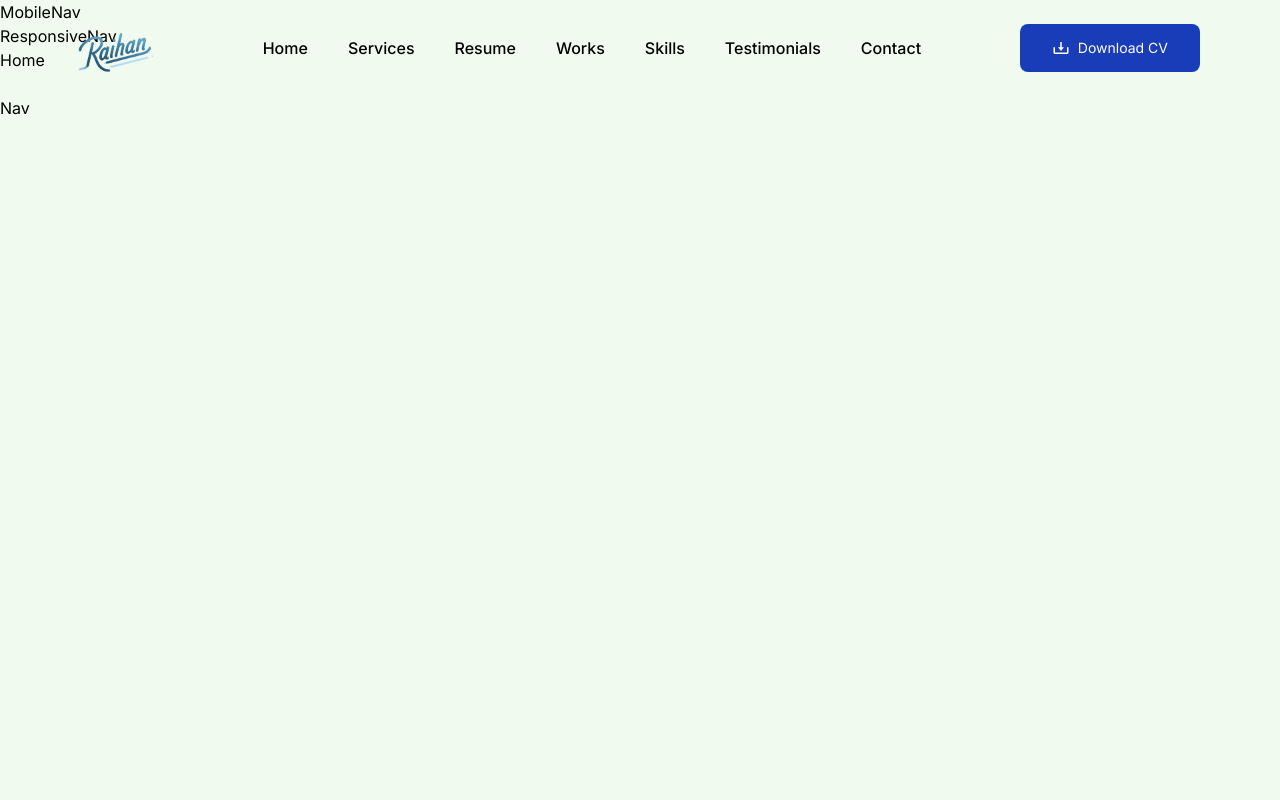
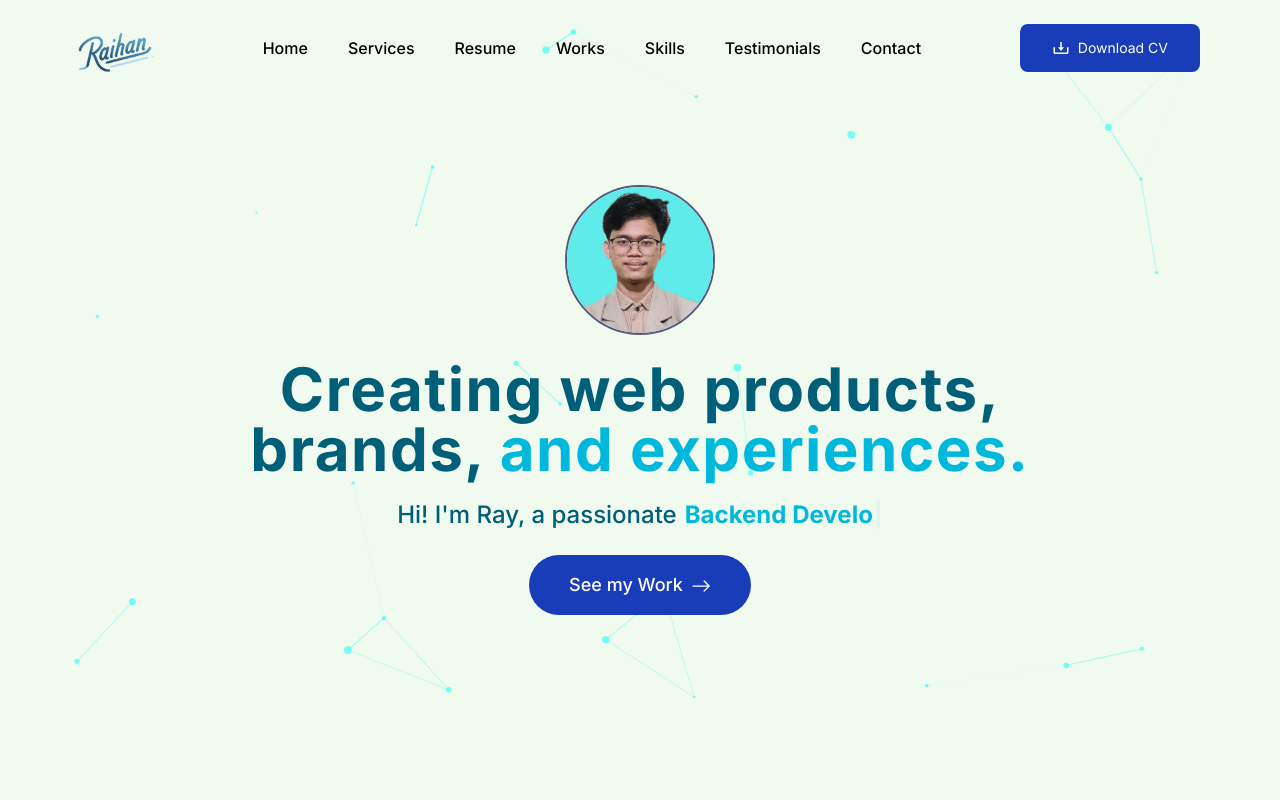
Before and after one commit to raihan-rizky/ray_portfolio, a Next.js app in the folder ray_portfolio/: page / in a window 1280 px wide. Shown: the top 800 px of the page. Built offline with nearby package versions, Linux system fonts and the light colour scheme.

Commit message:
Add new images and SVG files; initialize TypeScript configuration
- Added new PNG images: s3.png and s4.png
- Added SVG files: next.svg, vercel.svg, and window.svg
- Created tsconfig.json for TypeScript configuration with strict settings and module resolution

```diff
--- /dev/null
+++ b/ray_portfolio/components/Home/Hero/Hero.tsx
@@ -0,0 +1,56 @@
+"use client";
+import React from "react";
+import Image from "next/image";
+import Typewriter from "typewriter-effect";
+import { BsArrowRight } from "react-icons/bs";
+import ParticlesHero from "./ParticleBackground";
+
+const Hero = () => {
+  return (
+    <div className="relative h-screen flex items-center bg-cyan-20 justify-center text-cyan-800 overflow-hidden flex-col">
+      <ParticlesHero />
+      <div className="relative z-10 flex flex-col items-center">
+        <Image
+          src="/images/s1.jpg"
+          alt="hero iamge"
+          width={150}
+          height={150}
+          className="rounded-full border-2 border-[#0c0c48aa]"
+        />
+        <h1 className="text-2xl sm:text-4xl md:text-5xl lg:text-6xl mt-6 text-center font-bold tracking-wide">
+          Creating web products, <br />
+          brands,
+          <span className="text-cyan-500"> and experiences.</span>
+        </h1>
+        <h2 className="mt-5 text-sm px-2 text-center sm:text-2xl font-medium flex items-center">
+          Hi! I&apos;m Ray, a passionate
+          <span className="text-cyan-500 font-bold">
+            <Typewriter
+              options={{
+                strings: [
+                  "Frontend Developer",
+                  "Backend Developer",
+                  "Web Developer",
+                ],
+                autoStart: true,
+                loop: true,
+                delay: 75,
+                deleteSpeed: 50,
+                wrapperClassName: "pl-2",
+              }}
+            />
+          </span>
+        </h2>
+        <button
+          className="mt-6 px-10 py-4 bg-blue-800 hover:bg-blue-900 transition-all duration-300
+        cursor-pointer rounded-full text-lg font-medium"
+        >
+          <span className="text-white">See my Work</span>
+          <BsArrowRight className="w-5 h-5 ml-2 inline-block text-white" />
+        </button>
+      </div>
+    </div>
+  );
+};
+
+export default Hero;
--- /dev/null
+++ b/ray_portfolio/components/Home/Hero/ParticleBackground.tsx
@@ -0,0 +1,89 @@
+// components/ParticlesHero.tsx
+"use client";
+
+import { useEffect, useMemo, useState } from "react";
+import Particles, { initParticlesEngine } from "@tsparticles/react";
+import {
+  type Container,
+  type ISourceOptions,
+  MoveDirection,
+  OutMode,
+} from "@tsparticles/engine";
+import { loadSlim } from "@tsparticles/slim";
+
+// Need to install @tsparticles/react , @tsparticles/engine and @tsparticles/slim packages
+// npm install @tsparticles/react @tsparticles/engine @tsparticles/slim
+
+export default function ParticlesHero() {
+  const [init, setInit] = useState(false);
+
+  useEffect(() => {
+    initParticlesEngine(async (engine) => {
+      await loadSlim(engine);
+    }).then(() => {
+      setInit(true);
+    });
+  }, []);
+
+  const particlesLoaded = async (container?: Container): Promise<void> => {
+    console.log(container);
+  };
+
+  const options: ISourceOptions = useMemo(
+    () => ({
+      background: {
+        color: { value: "transparent" }, // Transparent for overlay use
+      },
+      fullScreen: {
+        enable: false,
+      },
+      fpsLimit: 60,
+      interactivity: {
+        events: {
+          onClick: { enable: true, mode: "push" },
+          onHover: { enable: true, mode: "repulse" },
+        },
+        modes: {
+          push: { quantity: 4 },
+          repulse: { distance: 100, duration: 0.4 },
+        },
+      },
+      particles: {
+        color: { value: "#00FFFF" },
+        links: {
+          color: "#00FFFF",
+          distance: 150,
+          enable: true,
+          opacity: 0.4,
+          width: 1,
+        },
+        move: {
+          direction: MoveDirection.none,
+          enable: true,
+          outModes: { default: OutMode.out },
+          speed: 2,
+        },
+        number: {
+          density: { enable: true, area: 800 },
+          value: 60,
+        },
+        opacity: { value: 0.5 },
+        shape: { type: "circle" },
+        size: { value: { min: 1, max: 4 } },
+      },
+      detectRetina: true,
+    }),
+    []
+  );
+
+  if (!init) return null;
+
+  return (
+    <Particles
+      id="tsparticles"
+      particlesLoaded={particlesLoaded}
+      options={options}
+      className="absolute inset-0 "
+    />
+  );
+}
--- a/ray_portfolio/components/Home/Home.tsx
+++ b/ray_portfolio/components/Home/Home.tsx
@@ -1,7 +1,14 @@
-import React from 'react'
+import React from "react";
+import Hero from "./Hero/Hero";
+import Services from "./Services/Services";
 
 const Home = () => {
-  return <div className='overflow-hidden h-[2000px]' >Home</div>
-}
+  return (
+    <div className="overflow-hidden h-[2000px]">
+      <Hero />
+      <Services />
+    </div>
+  );
+};
 
-export default Home
+export default Home;
--- a/ray_portfolio/components/Home/Navbar/MobileNav.tsx
+++ b/ray_portfolio/components/Home/Navbar/MobileNav.tsx
@@ -1,9 +1,47 @@
-import React from 'react'
+import { NavLinks } from "@/constant/constant";
+import Link from "next/link";
+import React from "react";
+import { CgClose } from "react-icons/cg";
 
-const MobileNav = () => {
+type Props = {
+  showNav: boolean;
+  closeNav: () => void;
+};
+
+const MobileNav = ({ closeNav, showNav }: Props) => {
+  const navOpen = showNav ? "translate-x-0" : "translate-x-[100%]";
+
   return (
-    <div>MobileNav</div>
-  )
-}
+    <div>
+      {/* overlay */}
+      <div
+        className={`fixed inset-0 ${navOpen} transform transition-all right-0 duration-500 z-10002 bg-black
+      opacity-70 w-full h-screen`}
+      >
+        {" "}
+      </div>
+      {/* nav links */}
+      <div
+        className={`text-white ${navOpen} fixed justify-center flex flex-col h-full transform transition-all duration-500 delay-300
+        w-[80%] sm:w-[60%] bg-cyan-600 space-y-6 z-100050 right-0`}
+      >
+        {NavLinks.map((link) => {
+          return (
+            <Link key={link.id} href={link.url}>
+              <p className="text-white w-fit text-xl ml-12 border-b-[1.5px] pb-1 border-white sm:text-[30px]">
+                {link.label}
+              </p>
+            </Link>
+          );
+        })}
+        {/* cross button */}
+        <CgClose
+          onClick={closeNav}
+          className="absolute top-[0.7rem] right-[1.4rem] sm:w-8 sm:h-8 w-6 h-6"
+        />
+      </div>
+    </div>
+  );
+};
 
-export default MobileNav
+export default MobileNav;
--- a/ray_portfolio/components/Home/Navbar/Nav.tsx
+++ b/ray_portfolio/components/Home/Navbar/Nav.tsx
@@ -1,13 +1,17 @@
 "use client";
-import React from 'react'
-import Image from 'next/image'
-import { NavLinks } from '@/constant/constant'
-import Link from 'next/link'
-import { BiDownload } from 'react-icons/bi'
-import { HiBars3BottomRight } from 'react-icons/hi2'
-import { useState, useEffect } from 'react'
+import React from "react";
+import Image from "next/image";
+import { NavLinks } from "@/constant/constant";
+import Link from "next/link";
+import { BiDownload } from "react-icons/bi";
+import { HiBars3BottomRight } from "react-icons/hi2";
+import { useState, useEffect } from "react";
 
-const Nav = () => {
+type Props = {
+  openNav: () => void;
+};
+
+const Nav = ({ openNav }: Props) => {
   const [navBg, setNavBg] = useState(false);
   useEffect(() => {
     const handler = () => {
@@ -20,43 +24,60 @@ const Nav = () => {
 
     window.addEventListener("scroll", handler);
 
-        return () => window.addEventListener("scroll", handler)
-
-    }, [])
+    return () => window.addEventListener("scroll", handler);
+  }, []);
   return (
-    <div className= {`transition-all ${navBg ? ' bg-{#0f142ed9} shadow-md' : 'fixed'}
-     duration-200 h-[12vh] z-10000 fixed w-full`}>
-        <div className='flex items-center h-full justify-between w-[90%] mx-auto'>
+    <div
+      className={`transition-all ${
+        navBg ? " bg-{#0f142ed9} shadow-md" : "fixed"
+      }
+     duration-200 h-[12vh] z-10000 fixed w-full`}
+    >
+      <div className="flex items-center h-full justify-between w-[90%] mx-auto">
         {/* LOQGO */}
-            <div className='flex items-center space-x-2'>
-                <div className='w-25 h-15 flex items-center justify-center flex-col'>
-                    <Image src='/images/raihan_logo.png' alt='logo' width={200} height={200}/>
+        <div className="flex items-center space-x-2">
+          <div className="w-25 h-15 flex items-center justify-center flex-col">
+            <Image
+              src="/images/raihan_logo.png"
+              alt="logo"
+              width={200}
+              height={200}
+            />
           </div>
-
         </div>
         {/* NavLinks */}
-                <div className='hidden lg:flex space-x-10 items-center'>
+        <div className="hidden lg:flex space-x-10 items-center">
           {NavLinks.map((link) => {
-                        return <Link key={link.id} href={link.url} className="text-base hover:text-cyan-300 text-gray font-medium transition-all duration-200">
+            return (
+              <Link
+                key={link.id}
+                href={link.url}
+                className="text-base hover:text-cyan-300 text-gray font-medium transition-all duration-200"
+              >
                 <p>{link.label}</p>
               </Link>
+            );
           })}
-
         </div>
         {/* Buttons */}
-                    <div className='flex items-center space-x-4'>
+        <div className="flex items-center space-x-4">
           {/* CV Button */}
-                        <button className ='px-8 py-3.5 text-sm cursor-pointer rounded-lg bg-blue-800 hover:bg-blue-900 transition-all
-                        duration-300 text-white flex items-center space-x-2'>
-                            <BiDownload className='text-lg'/>
+          <button
+            className="px-8 py-3.5 text-sm cursor-pointer rounded-lg bg-blue-800 hover:bg-blue-900 transition-all
+                        duration-300 text-white flex items-center space-x-2"
+          >
+            <BiDownload className="text-lg" />
             <span>Download CV</span>
           </button>
           {/* Burger Menu */}
-                        <HiBars3BottomRight className='w-8 h-8 cursor-pointer text-gray lg:hidden' />
+          <HiBars3BottomRight
+            onClick={openNav}
+            className="w-8 h-8 cursor-pointer text-gray lg:hidden"
+          />
+        </div>
+      </div>
+    </div>
+  );
+};
 
-                    </div>
-                </div>Nav</div>
-  )
-}
-
-export default Nav
+export default Nav;
--- a/ray_portfolio/components/Home/Navbar/ResponsiveNav.tsx
+++ b/ray_portfolio/components/Home/Navbar/ResponsiveNav.tsx
@@ -1,13 +1,18 @@
-import React from 'react'
-import Nav from './Nav'
-import MobileNav from './MobileNav'
+"use client";
+import React from "react";
+import Nav from "./Nav";
+import MobileNav from "./MobileNav";
 const ResponsiveNav = () => {
+  const [showNav, setShowNav] = React.useState(false);
+
+  const openNavHandler = () => setShowNav(true);
+  const closeNavHandler = () => setShowNav(false);
   return (
     <div>
-        <Nav />
-        <MobileNav />
-        ResponsiveNav</div>
-  )
-}
+      <Nav openNav={openNavHandler} />
+      <MobileNav showNav={showNav} closeNav={closeNavHandler} />
+    </div>
+  );
+};
 
-export default ResponsiveNav
+export default ResponsiveNav;
--- /dev/null
+++ b/ray_portfolio/components/Home/Services/Services.tsx
@@ -0,0 +1,14 @@
+import React from "react";
+
+const Services = () => {
+  return (
+    <div className="pt-16 pb-16">
+      <h1 className="text-center text-2xl md:text-4xl xl:text-5xl font-bold text-cyan-800">
+        Collaborate with brand <br /> and agencies to create <br /> impactful
+        results
+      </h1>
+    </div>
+  );
+};
+
+export default Services;
--- a/ray_portfolio/package.json
+++ b/ray_portfolio/package.json
@@ -9,10 +9,14 @@
     "lint": "eslint"
   },
   "dependencies": {
+    "@tsparticles/engine": "^3.9.1",
+    "@tsparticles/react": "^3.0.0",
+    "@tsparticles/slim": "^3.9.1",
     "next": "15.5.6",
     "react": "19.1.0",
     "react-dom": "19.1.0",
-    "react-icons": "^5.5.0"
+    "react-icons": "^5.5.0",
+    "typewriter-effect": "^2.22.0"
   },
   "devDependencies": {
     "@eslint/eslintrc": "^3",
```
Also changed, not shown: ray_portfolio/public/images/s1.jpg, 1 other file (tests, documents, lock files or other folders). Lines whose indentation alone changed are shown as unchanged.
